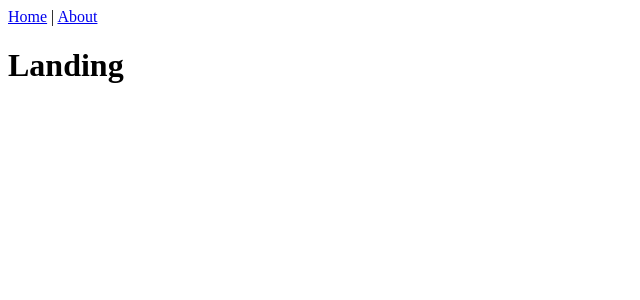
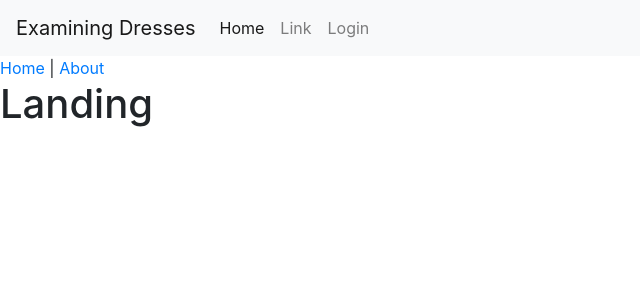
Before and after one commit to ravenusmc/dress_reviews, a Vue app in the folder client/: page / in a window 1280 px wide. Shown: the top 300 px of the page, without its empty margins (0-640 px from the left). Built offline with nearby package versions, Linux system fonts and the light colour scheme.

Commit message:
working on adding navbar

```diff
--- a/client/public/index.html
+++ b/client/public/index.html
@@ -1,17 +1,33 @@
 <!DOCTYPE html>
 <html lang="">
+
 <head>
   <meta charset="utf-8">
   <meta http-equiv="X-UA-Compatible" content="IE=edge">
   <meta name="viewport" content="width=device-width,initial-scale=1.0">
   <link rel="icon" href="<%= BASE_URL %>favicon.ico">
-    <title><%= htmlWebpackPlugin.options.title %></title>
+  <title>Dresses</title>
+  <!-- Bootstrap Link-->
+  <link rel="stylesheet" href="https://stackpath.bootstrapcdn.com/bootstrap/4.3.1/css/bootstrap.min.css"
+    integrity="sha384-ggOyR0iXCbMQv3Xipma34MD+dH/1fQ784/j6cY/iJTQUOhcWr7x9JvoRxT2MZw1T" crossorigin="anonymous">
 </head>
+
 <body>
   <noscript>
-      <strong>We're sorry but <%= htmlWebpackPlugin.options.title %> doesn't work properly without JavaScript enabled. Please enable it to continue.</strong>
+    <strong>We're sorry but <%= htmlWebpackPlugin.options.title %> doesn't work properly without JavaScript enabled.
+      Please enable it to continue.</strong>
   </noscript>
   <div id="app"></div>
+  <script src="https://code.jquery.com/jquery-3.3.1.slim.min.js"
+    integrity="sha384-q8i/X+965DzO0rT7abK41JStQIAqVgRVzpbzo5smXKp4YfRvH+8abtTE1Pi6jizo"
+    crossorigin="anonymous"></script>
+  <script src="https://cdnjs.cloudflare.com/ajax/libs/popper.js/1.14.7/umd/popper.min.js"
+    integrity="sha384-UO2eT0CpHqdSJQ6hJty5KVphtPhzWj9WO1clHTMGa3JDZwrnQq4sF86dIHNDz0W1"
+    crossorigin="anonymous"></script>
+  <script src="https://stackpath.bootstrapcdn.com/bootstrap/4.3.1/js/bootstrap.min.js"
+    integrity="sha384-JjSmVgyd0p3pXB1rRibZUAYoIIy6OrQ6VrjIEaFf/nJGzIxFDsf4x0xIM+B07jRM"
+    crossorigin="anonymous"></script>
   <!-- built files will be auto injected -->
 </body>
+
 </html>
--- a/client/src/App.vue
+++ b/client/src/App.vue
@@ -1,13 +1,21 @@
 <template>
   <div>
-    <nav>
+    <Navbar />
       <router-link to="/">Home</router-link> |
       <router-link to="/about">About</router-link>
-    </nav>
     <router-view/>
   </div>
 </template>
 
+<script>
+import Navbar from '@/components/generic/Navbar.vue';
+export default {
+  components: {
+    Navbar,
+  },
+};
+</script>
+
 <style>
 
 </style>
--- /dev/null
+++ b/client/src/components/generic/Navbar.vue
@@ -0,0 +1,66 @@
+<template>
+  <div>
+    <nav class="navbar navbar-expand-lg navbar-light bg-light">
+      <a class="navbar-brand" href="#">Examining Dresses</a>
+      <button
+        class="navbar-toggler"
+        type="button"
+        data-toggle="collapse"
+        data-target="#navbarSupportedContent"
+        aria-controls="navbarSupportedContent"
+        aria-expanded="false"
+        aria-label="Toggle navigation"
+      >
+        <span class="navbar-toggler-icon"></span>
+      </button>
+
+      <div class="collapse navbar-collapse" id="navbarSupportedContent">
+        <ul class="navbar-nav mr-auto">
+          <li class="nav-item active">
+            <a class="nav-link" href="#"
+              >Home <span class="sr-only">(current)</span></a
+            >
+          </li>
+          <li class="nav-item">
+            <a class="nav-link" href="#">Link</a>
+          </li>
+					<li class="nav-item">
+            <a class="nav-link" href="#">Login</a>
+          </li>
+        </ul>
+      </div>
+    </nav>
+  </div>
+</template>
+
+<script>
+import { mapGetters, mapActions } from "vuex";
+export default {
+  name: "navbar",
+  data() {
+    return {
+      showNav: false,
+    };
+  },
+  // computed: {
+  //   ...mapGetters('common', ['loginFlag']),
+  // },
+  // methods: {
+  //   ...mapActions(['common/logout']),
+  //   logout: function () {
+  //     this.$store.dispatch('common/logout');
+  //   },
+  // },
+};
+</script>
+
+<style scoped>
+.fix {
+  margin-right: 10px;
+}
+.fontColor {
+  color: blue;
+  font-weight: bolder;
+  text-transform: uppercase;
+}
+</style>
```
Also changed, not shown: 1 other file (tests, documents, lock files or other folders). Lines whose indentation alone changed are shown as unchanged.
